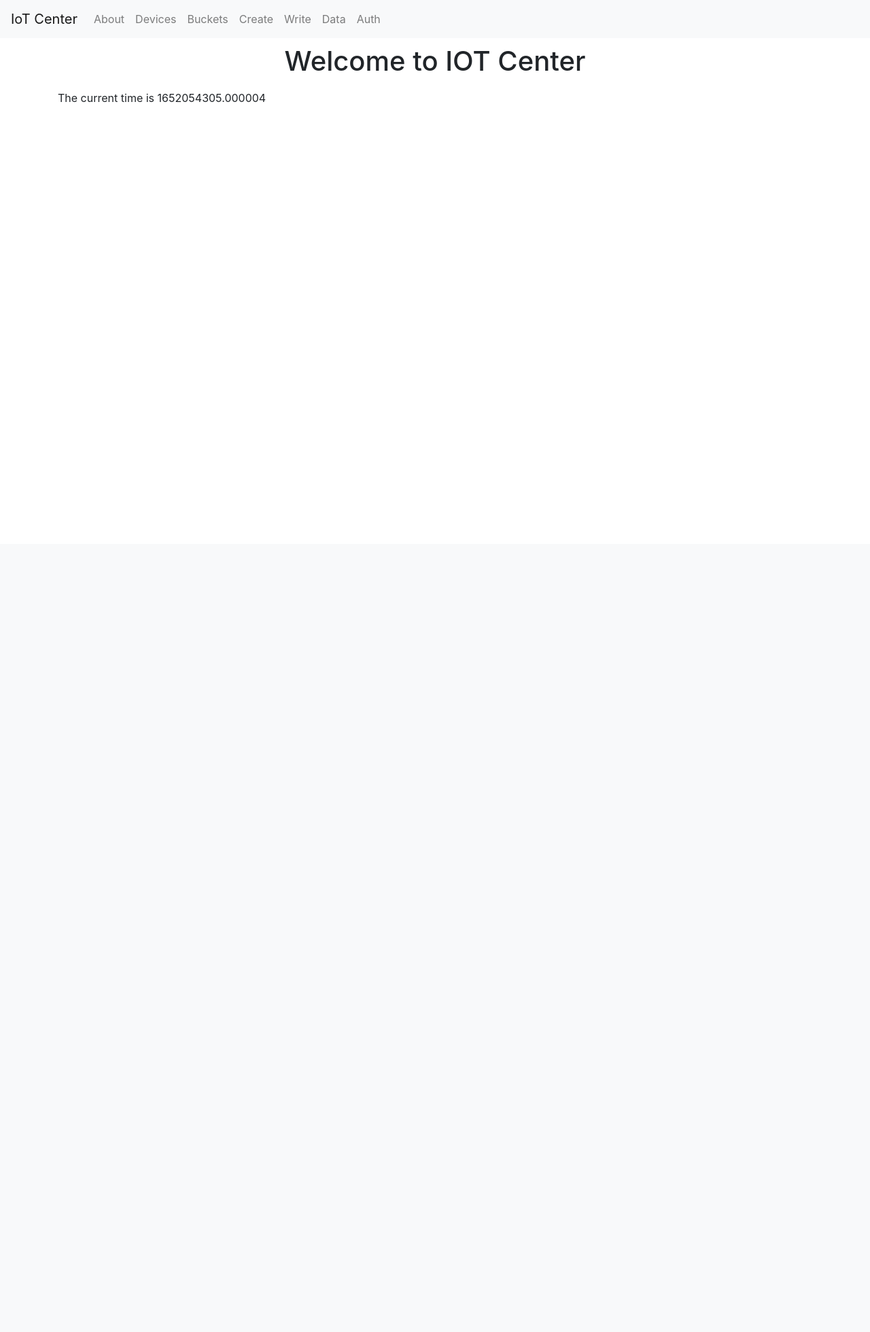
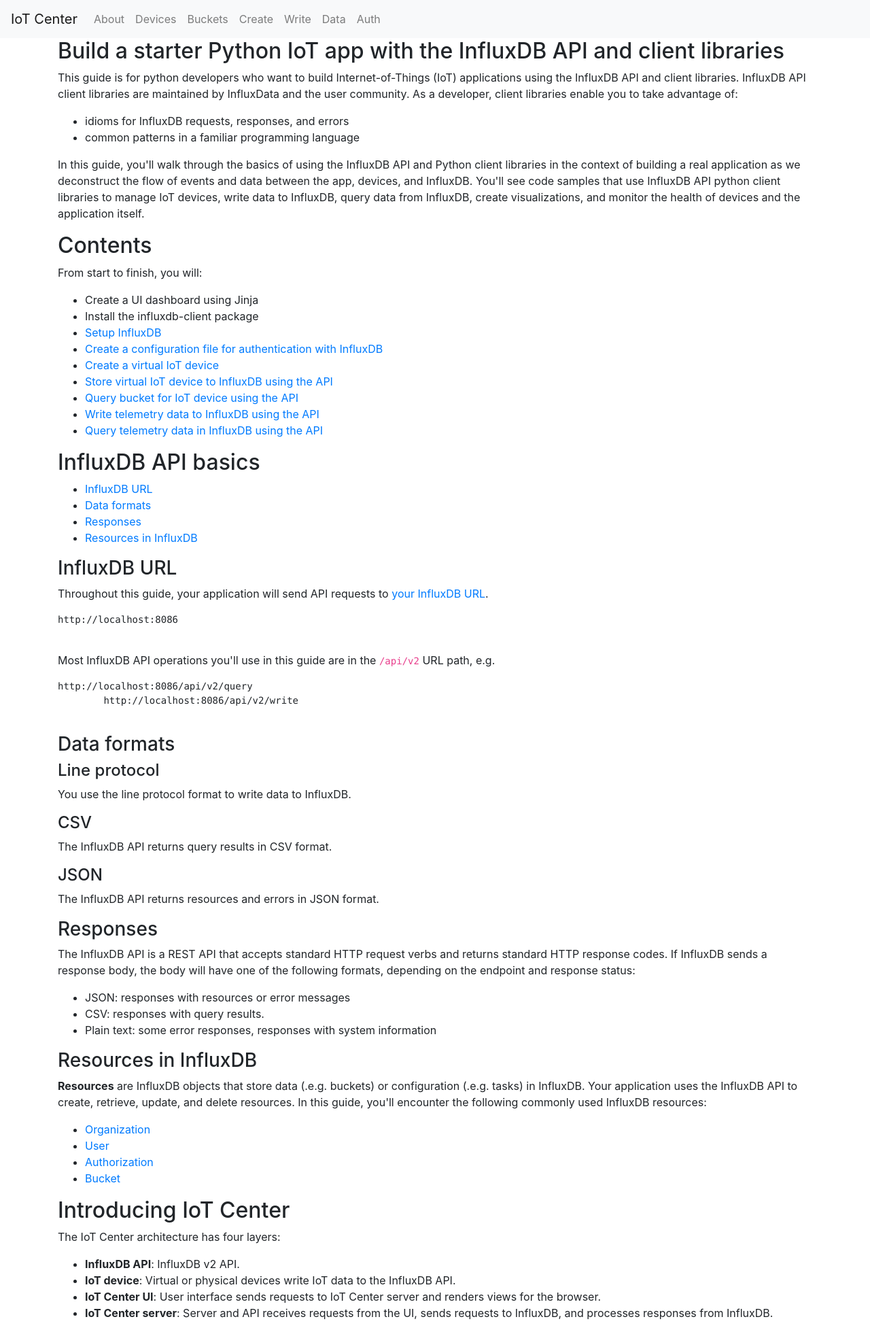
Before and after one commit to influxdata/iot-api-python, a Flask app: page / in a window 1280 px wide. Shown: the whole page at 68% size. Before the commit the page ends 150 px from the top, so only its background shows below. Run offline with Flask 2, Linux system fonts and the light colour scheme; some libraries are stand-ins or nearby versions.

Commit message:
Complete Write up Draft

```diff
--- a/app.py
+++ b/app.py
@@ -1,6 +1,6 @@
 from flask import Flask, render_template, request
 from api.helper_functions import get_current_time
-from api import devices, write_data
+from api import devices
 
 app = Flask(__name__, template_folder='templates')
 
@@ -12,11 +12,11 @@
 
 @app.route('/devices', methods=['GET', 'POST'])
 def get_devices():
-    if request.method == 'GET':
-        return render_template('devices.html')
+    result = devices.get_device()
+    if not result:
+        return render_template('devices.html', data=None)
     else:
-        device_id = devices.get_device('8fcbfbbb-d0db-40f5-8828-3f828b987a89')
-        return render_template('devices.html', device_id=device_id)
+        return render_template('devices.html', data=result)
 
 
 @app.route('/create')
@@ -24,10 +24,11 @@
     return render_template('create.html', device_id=None)
 
 
+# On submit function for /create
 @app.route('/create_device', methods=['GET', 'POST'])
 def create_device():
     if request.method == 'GET':
-        return render_template('devices.html', device_id=None)
+        return render_template('create.html', device_id=None)
     else:
         device_id = request.form.get('device_id_input', None)
         device_id = devices.create_device(device_id)
@@ -59,7 +60,7 @@
     #  'schema_type': 'implicit',
     #  'type': 'user',
     #  'updated_at': datetime.datetime(2022, 3, 15, 17, 22, 33, 731038, tzinfo=tzutc())}
-    # parse the response
+    # parse the response and create a table instead
     return render_template('buckets.html', buckets=buckets)
 
 
@@ -71,9 +72,6 @@
 
 @app.route('/write', methods=['GET', 'POST'])
 def write():
-    # Pass in device_id
-    # Write data using the device_id?
-    #
     if request.method == 'GET':
         return render_template('write.html', device_id=None)
     else:
--- a/templates/index.html
+++ b/templates/index.html
@@ -3,14 +3,93 @@
 <html lang="en">
 <head>
     <meta charset="UTF-8">
+    <link rel="stylesheet" href="{{ url_for('static', filename= 'css/style.css') }}">
     <title>IOT Center</title>
 </head>
 {% extends 'base.html' %}
 <body>
     {% block content %}
-        <h1>Welcome to IOT Center</h1>
-        <p>The current time is {{time}}</p>
+        <h2 id="build-a-starter-python-iot-app-with-the-influxdb-api-and-client-libraries">Build a starter Python IoT app with the InfluxDB API and client libraries</h2>
+        <p>This guide is for python developers who want to build Internet-of-Things (IoT) applications using the InfluxDB API and client libraries.
+        InfluxDB API client libraries are maintained by InfluxData and the user community. As a developer, client libraries enable you to take advantage of:</p>
+        <ul>
+        <li>idioms for InfluxDB requests, responses, and errors</li>
+        <li>common patterns in a familiar programming language</li>
+        </ul>
+        <p>In this guide, you&#39;ll walk through the basics of using the InfluxDB API and Python
+        client libraries in the context of building a real application as we
+        deconstruct the flow of events and data between the app, devices, and InfluxDB.
+        You&#39;ll see code samples that use InfluxDB API python client libraries to
+        manage IoT devices, write data to InfluxDB, query data from InfluxDB, create visualizations, and monitor the health of devices and the application itself.</p>
+        <h2 id="contents">Contents</h2>
+        <p>From start to finish, you will:</p>
+        <ul>
+        <li>Create a UI dashboard using Jinja</li>
+        <li>Install the influxdb-client package</li>
+        <li><a href="#setup-influxdb">Setup InfluxDB</a></li>
+        <li><a href="#create-config.ini">Create a configuration file for authentication with InfluxDB</a></li>
+        <li><a href="#create-iot-virtual-device">Create a virtual IoT device</a></li>
+        <li><a href="#store-virtual-iot-device-to-influxdb">Store virtual IoT device to InfluxDB using the API</a></li>
+        <li><a href="#query-bucket-for-device">Query bucket for IoT device using the API</a></li>
+        <li><a href="#write-telemetry-data">Write telemetry data to InfluxDB using the API</a></li>
+        <li><a href="#query-telemetry-data">Query telemetry data in InfluxDB using the API</a></li>
+        </ul>
+
+        <h2 id="influxdb-api-basics">InfluxDB API basics</h2>
+        <ul>
+        <li><a href="#influxdb-url">InfluxDB URL</a></li>
+        <li><a href="#data-formats">Data formats</a></li>
+        <li><a href="#responses">Responses</a></li>
+        <li><a href="#resources-in-influxdb">Resources in InfluxDB</a></li>
+        </ul>
+        <h3 id="influxdb-url">InfluxDB URL</h3>
+        <p>Throughout this guide, your application will send API requests to <a href="">your InfluxDB URL</a>.</p>
+        <pre><code class="language-sh">http://localhost:8086
+        </code></pre>
+        <p>Most InfluxDB API operations you&#39;ll use in this guide are in the <code>/api/v2</code> URL path,
+        e.g.</p>
+        <pre><code class="language-sh">http://localhost:8086/api/v2/query
+        http://localhost:8086/api/v2/write
+        </code></pre>
+        <h3 id="data-formats">Data formats</h3>
+        <h4 id="line-protocol">Line protocol</h4>
+        <p>You use the line protocol format to write data to InfluxDB.</p>
+        <h4 id="csv">CSV</h4>
+        <p>The InfluxDB API returns query results in CSV format.</p>
+        <h4 id="json">JSON</h4>
+        <p>The InfluxDB API returns resources and errors in JSON format.</p>
+        <h3 id="responses">Responses</h3>
+        <p>The InfluxDB API is a REST API that accepts standard HTTP request verbs
+        and returns standard HTTP response codes. If InfluxDB sends a response body, the body
+        will have one of the following formats, depending on the endpoint and response status:</p>
+        <ul>
+        <li>JSON: responses with resources or error messages</li>
+        <li>CSV: responses with query results.</li>
+        <li>Plain text: some error responses, responses with system information</li>
+        </ul>
+        <h3 id="resources-in-influxdb">Resources in InfluxDB</h3>
+        <p><strong>Resources</strong> are InfluxDB objects that store data (.e.g. buckets) or configuration (.e.g. tasks) in InfluxDB.
+        Your application uses the InfluxDB API to create, retrieve, update, and delete resources.
+        In this guide, you&#39;ll encounter the following commonly used InfluxDB resources:</p>
+        <ul>
+        <li><a href="#organization">Organization</a></li>
+        <li><a href="#user">User</a></li>
+        <li><a href="#authorization">Authorization</a></li>
+        <li><a href="#bucket">Bucket</a></li>
+        </ul>
+
+        <h2 id="introducing-iot-center">Introducing IoT Center</h2>
+        <p>The IoT Center architecture has four layers:</p>
+        <ul>
+        <li><strong>InfluxDB API</strong>: InfluxDB v2 API.</li>
+        <li><strong>IoT device</strong>: Virtual or physical devices write IoT data to the InfluxDB API.</li>
+        <li><strong>IoT Center UI</strong>: User interface sends requests to IoT Center server and renders views for the browser.</li>
+        <li><strong>IoT Center server</strong>: Server and API receives requests from the UI, sends requests to InfluxDB,
+        and processes responses from InfluxDB.</li>
+</ul>
+
     {% endblock %}
 
 </body>
+
 </html>
```
Also changed, not shown: api/devices.py (+6 -5 lines), templates/devices.html (+25 -8 lines), README.md. Lines whose indentation alone changed are shown as unchanged.
